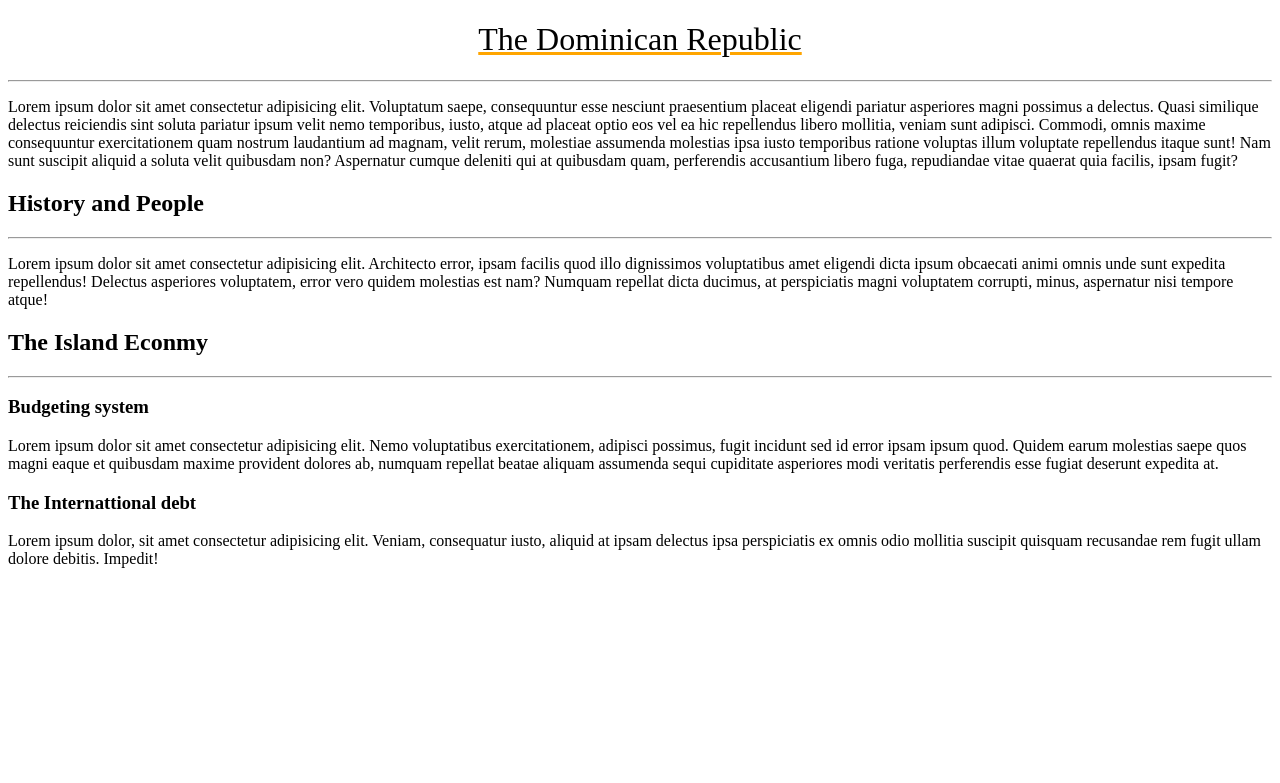
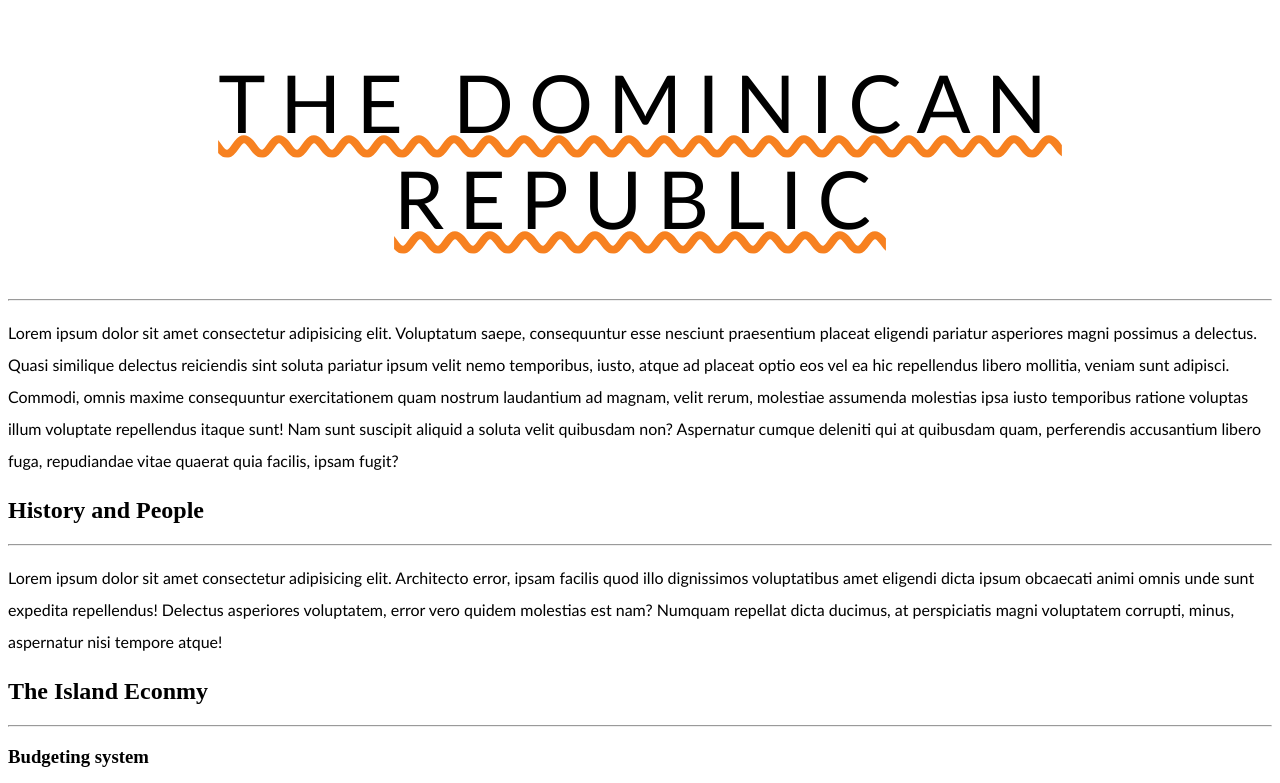
Before and after one commit to IvanARodriguez/Web-development, a plain HTML site: page text-practices.html in a window 1280 px wide. Shown: the top 783 px of the page. Drawn offline with Linux system fonts and the light colour scheme.

Commit message:
text property lessons continue

```diff
--- a/cssPractice.css
+++ b/cssPractice.css
@@ -19,5 +19,15 @@ p{
 h1{
     text-align: center;
     font-weight: 200;
-    text-decoration: orange underline;
+    text-decoration: #f78120 underline wavy;
+    letter-spacing: 15px;
+    font-size: 80px;
+    font-family: 'Gill Sans', 'Gill Sans MT', Calibri, 'Trebuchet MS', sans-serif;
+    text-transform: uppercase;
+
 }
+
+p{
+    line-height: 2;
+    font-family: 'Trebuchet MS', 'Lucida Sans Unicode', 'Lucida Grande', 'Lucida Sans', Arial, sans-serif;
+}
```
